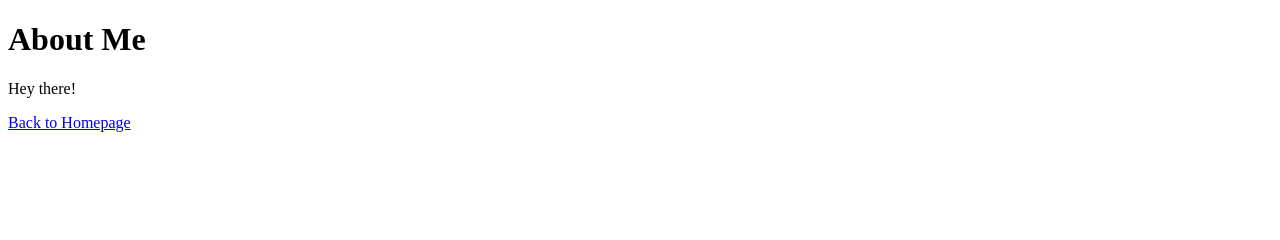
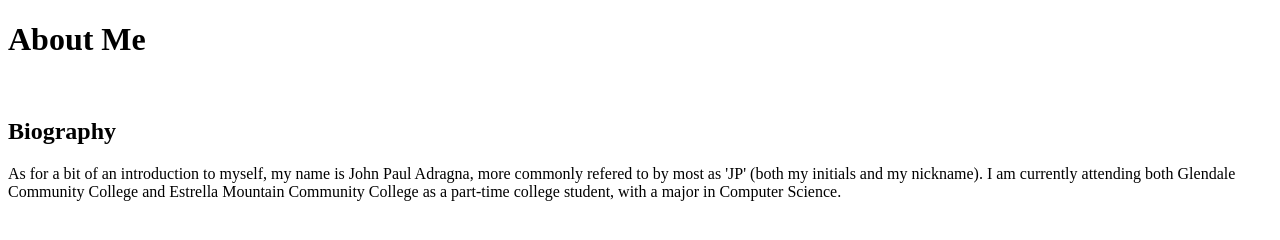
Before and after one commit to jpretrospect/johnadragna.com, a plain HTML site: page about.html in a window 1280 px wide. Drawn offline with Linux system fonts and the light colour scheme.

Commit message:
Enhance about.html with biography and formatting
Added biography section and improved structure.

```diff
--- a/about.html
+++ b/about.html
@@ -1,16 +1,32 @@
 <!DOCTYPE html>
+
 <html lang="en">
 
+
     <head>
-    <meta charset="UTF-8">
-    <meta name="viewport" content="width=device-width, initial-scale=1.0">
         <title>JP's Website - About Me</title>
     </head>
 
+
+
+
+
     <body>
         <h1>About Me</h1>
-    <p>Hey there!</p>
-    <a href="index.html">Back to Homepage</a>
+        <br>
+
+        <h2>Biography</h2>
+        <p>As for a bit of an introduction to myself, my name is John Paul Adragna, more commonly refered to by most as 'JP' (both my initials and my nickname).
+        I am currently attending both Glendale Community College and Estrella Mountain Community College as a part-time college student, with a major in Computer Science.
+
+
+        </p>
+
+
     </body>
 
+
+
+
+
 </html>
```
Lines whose indentation alone changed are shown as unchanged.
